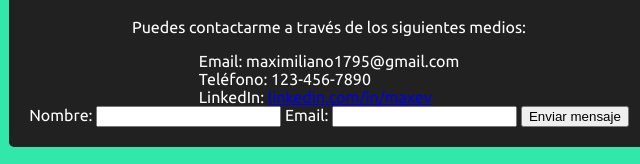
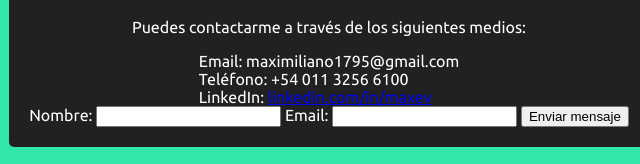
Before and after one commit to maxe1795/Nose, a plain HTML site: page index.html in a window 1280 px wide. Shown: the part 907-1071 px from the top of the page, 311-951 px from the left. Drawn offline with Linux system fonts and the light colour scheme.

Commit message:
Actualizacion-de-tel

```diff
--- a/index.html
+++ b/index.html
@@ -45,7 +45,7 @@
     <p>Puedes contactarme a través de los siguientes medios:</p>
     <ul>
       <li>Email: maximiliano1795@gmail.com</li>
-      <li>Teléfono: 123-456-7890</li>
+      <li>Teléfono: +54 011 3256 6100</li>
       <li>LinkedIn: <a href="https://www.linkedin.com/in/maxev" target="_blank">linkedin.com/in/maxev</a></li>
     </ul>
     <form id="formulario-contacto">
```
